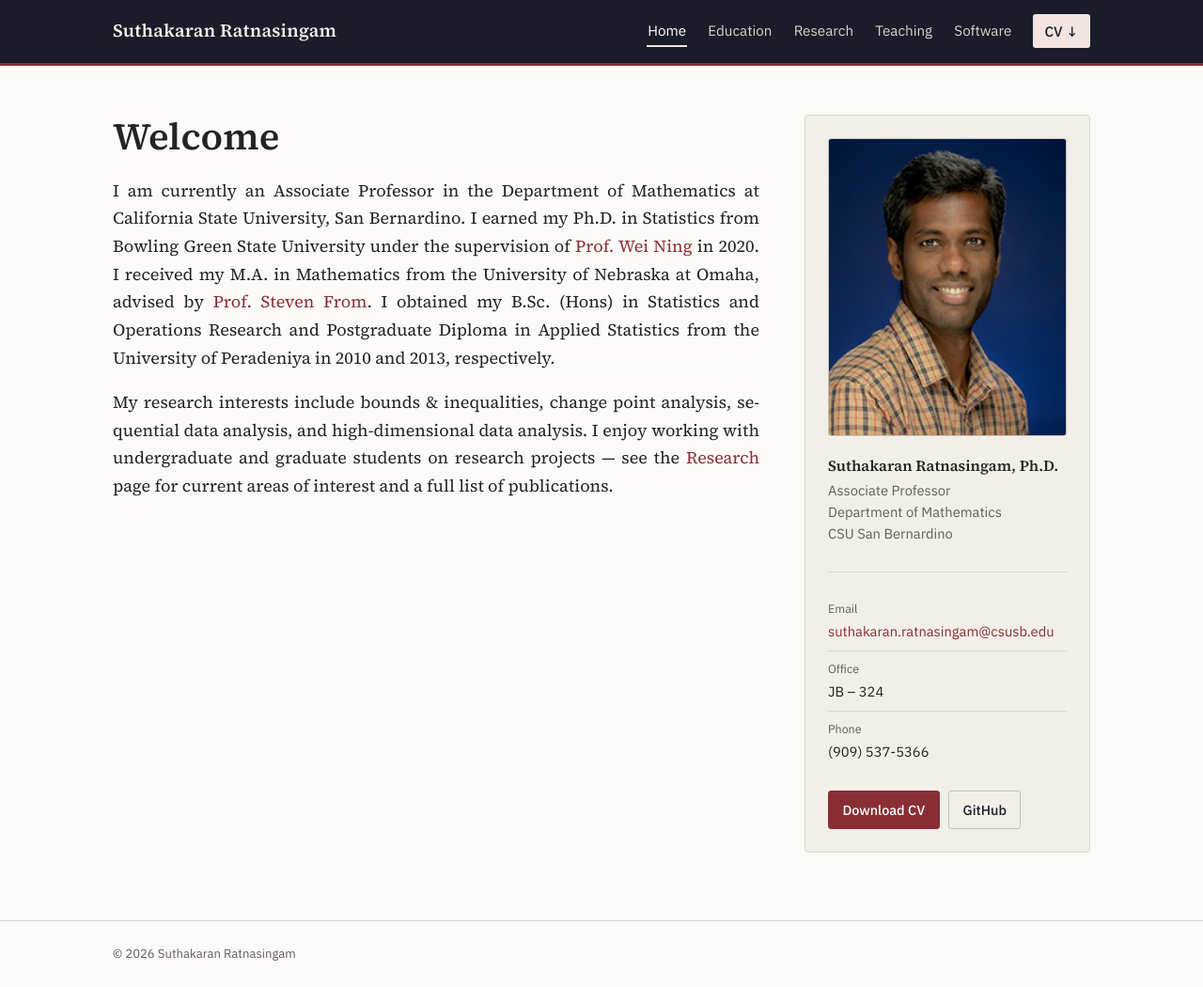
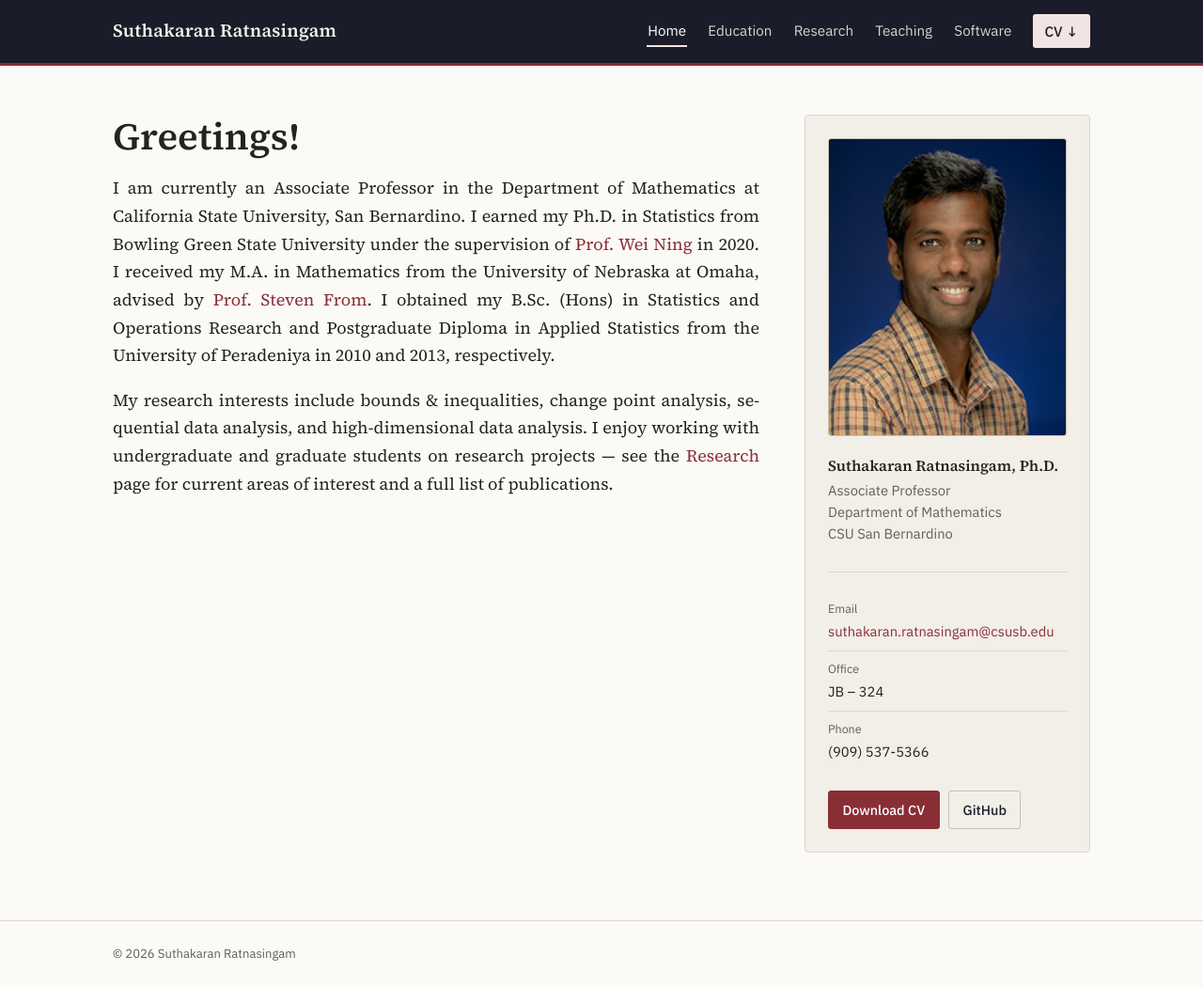
Before and after one commit to suthakaranr/suthakaranr.github.io, a Jekyll site: the page built from index.md, in a window 1280 px wide. Shown: the whole page at 94% size. Built offline with Jekyll 4.4.1, drawn with Linux system fonts in a browser that asks for light colours.

Commit message:
Change heading from 'Welcome' to 'Greetings!'

```diff
--- a/_layouts/home.html
+++ b/_layouts/home.html
@@ -5,7 +5,7 @@ layout: default
   <div class="hero-grid">
 
     <div class="hero-main">
-      <h1 style="margin-bottom: 1.25rem;">Welcome</h1>
+      <h1 style="margin-bottom: 1.1rem;">Greetings!</h1>
 
       <div class="prose">
         {{ content }}
```
